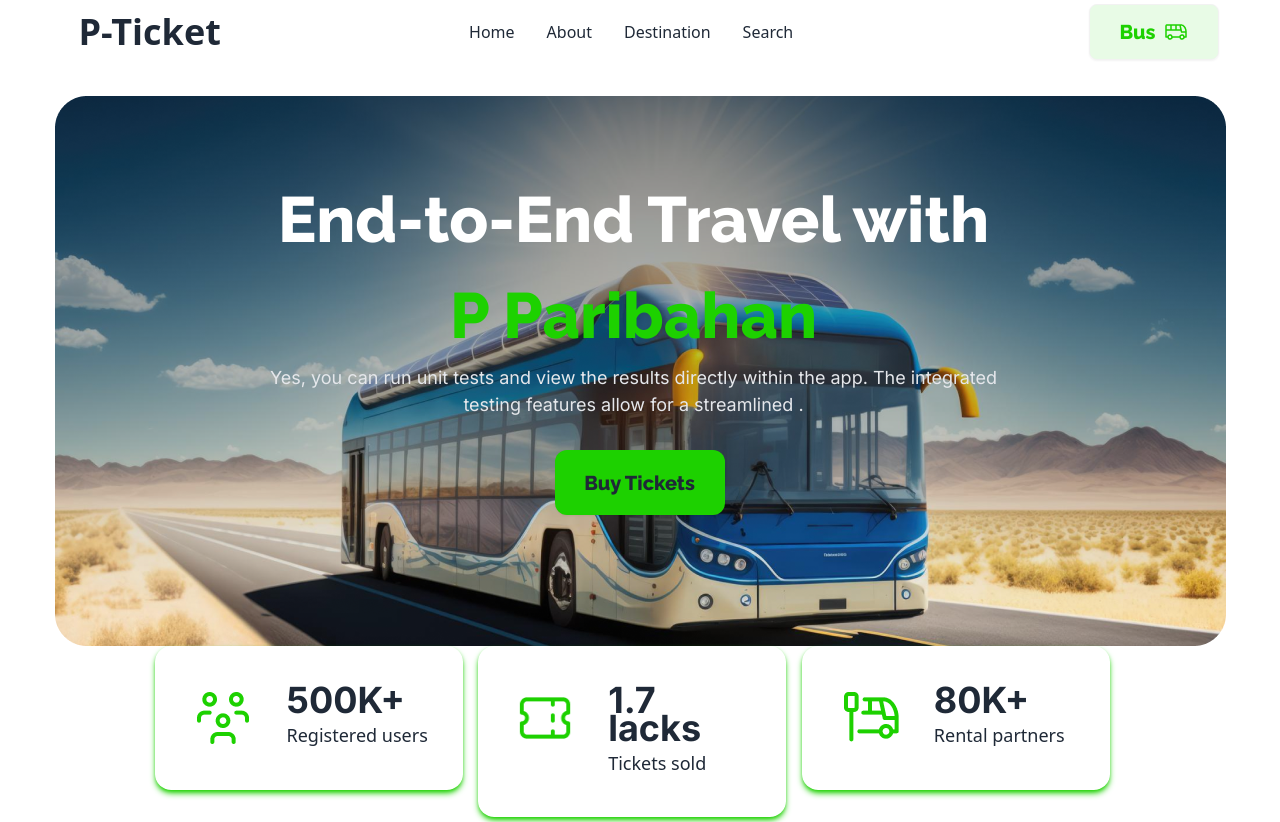
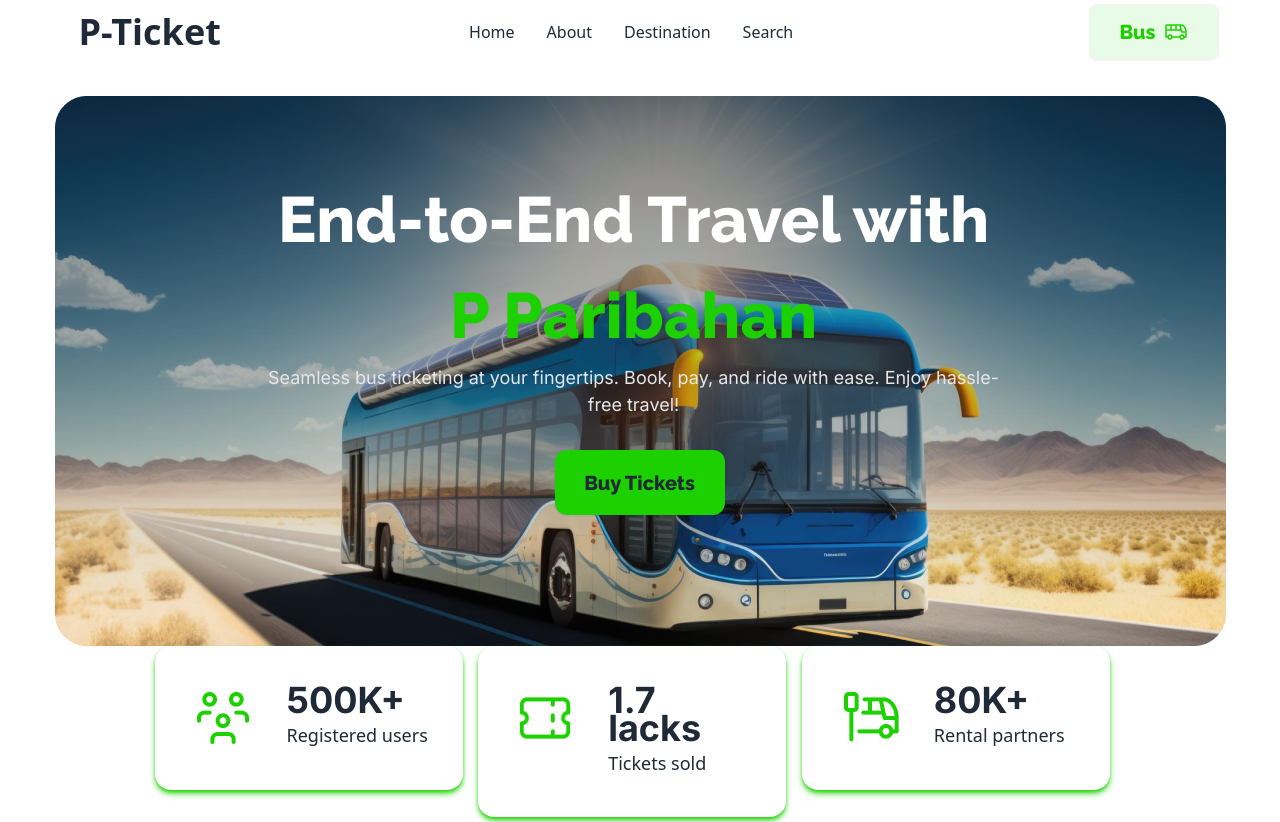
Before and after one commit to Rakesh01999/smart-ticketing, a plain HTML site: page index.html in a window 1280 px wide. Shown: the top 822 px of the page. Drawn offline with nearby package versions, Linux system fonts and the light colour scheme.

Commit message:
banner section-text modified

```diff
--- a/index.html
+++ b/index.html
@@ -66,9 +66,7 @@
                         <h1 class="text-[#FFFFFF] font-extrabold text-[64px] text-center"> End-to-End Travel with </h1>
                         <h3 class="text-center text-[#1DD100] font-extrabold text-[64px]">P Paribahan</h3>
                         <p class="text-gray-200 font-inter text-center text-[18px]">
-                            Yes, you can run unit tests and view the results directly within the app. The integrated
-                            testing
-                            features allow for a streamlined .
+                            Seamless bus ticketing at your fingertips. Book, pay, and ride with ease. Enjoy hassle-free travel!
                         </p>
                         <div class="mx-72 mt-8">
                             <button
```
